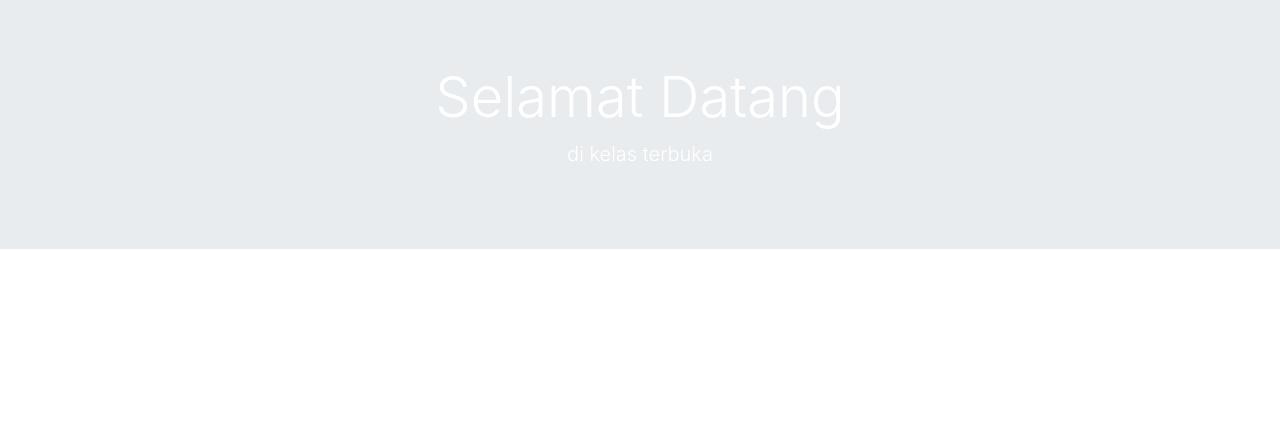
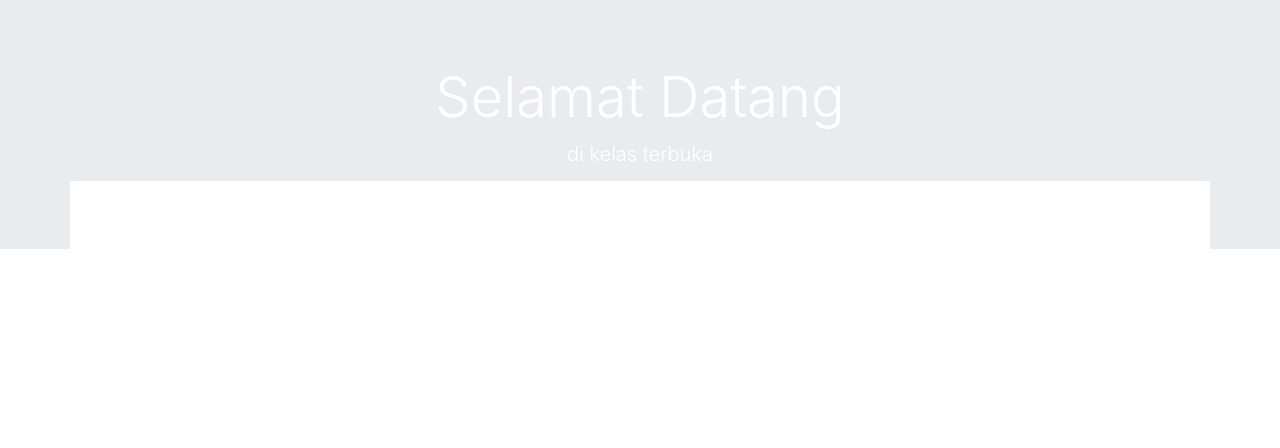
Before and after one commit to Mkhoirul/static_file, a Django app: page / in a window 1280 px wide. Shown: the part 58-506 px from the top of the page. Before the commit the page ends 307 px from the top, so only its background shows below. Run offline with Django 3.2, Linux system fonts and the light colour scheme; some libraries are stand-ins or nearby versions.

Commit message:
menambahkan container baru

```diff
--- a/templates/index.html
+++ b/templates/index.html
@@ -41,6 +41,13 @@
   		</div>
 	</div>
 
+	<div class="container-fluid">
+		<div class="container bg-white text-dark">
+			<div class="row" style="height: 800px;margin-top: -100px">
+
+			</div>
+		</div>
+	</div>
 	<script src="{% static "vendor/jquery/jquery-3.3.1.min.js" %}"></script>
 	<script src="{% static "vendor/popper/popper.min.js" %}"></script>
 	<script src="{% static "vendor/bootstrap/bootstrap.js" %}"></script>
```
